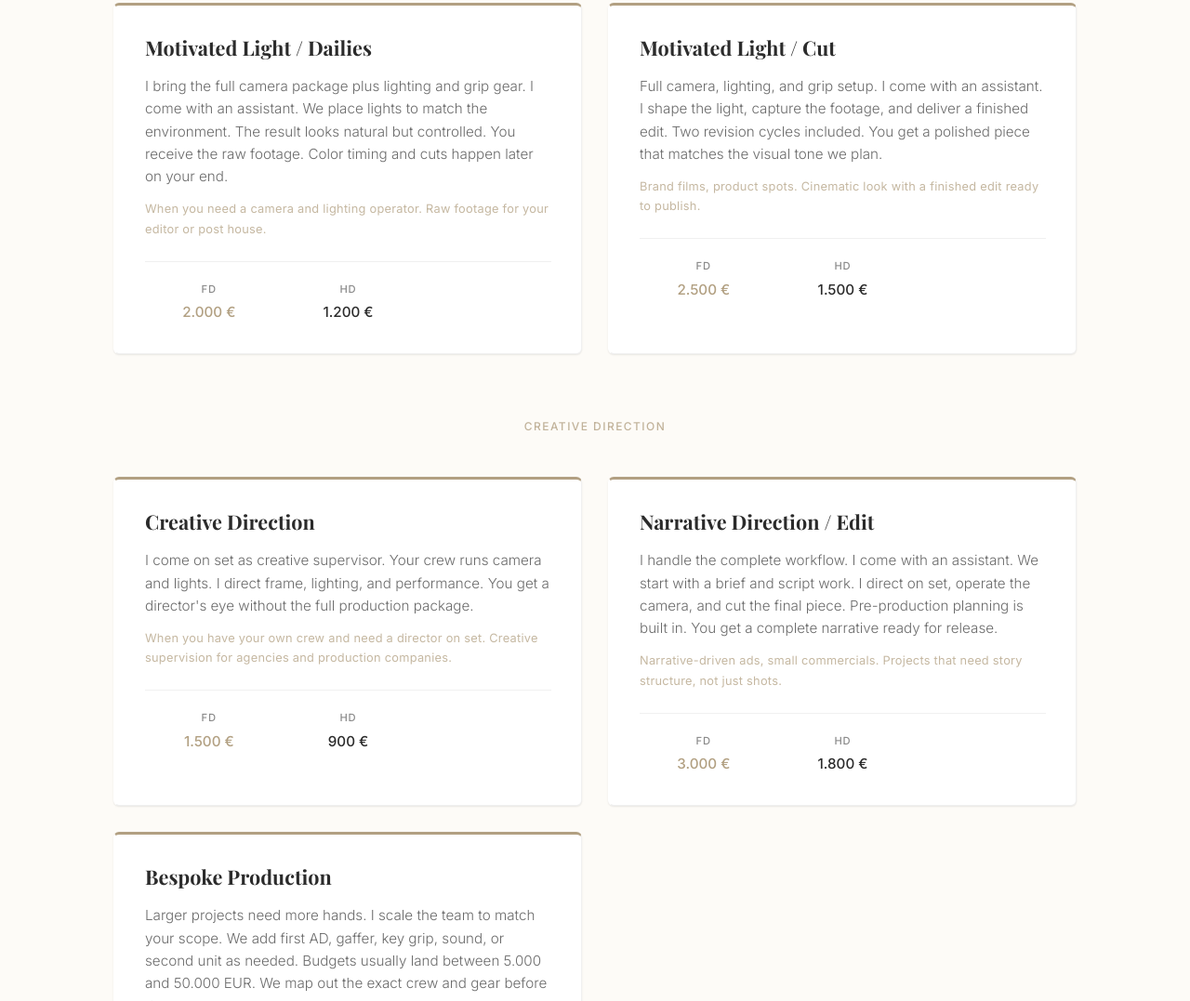
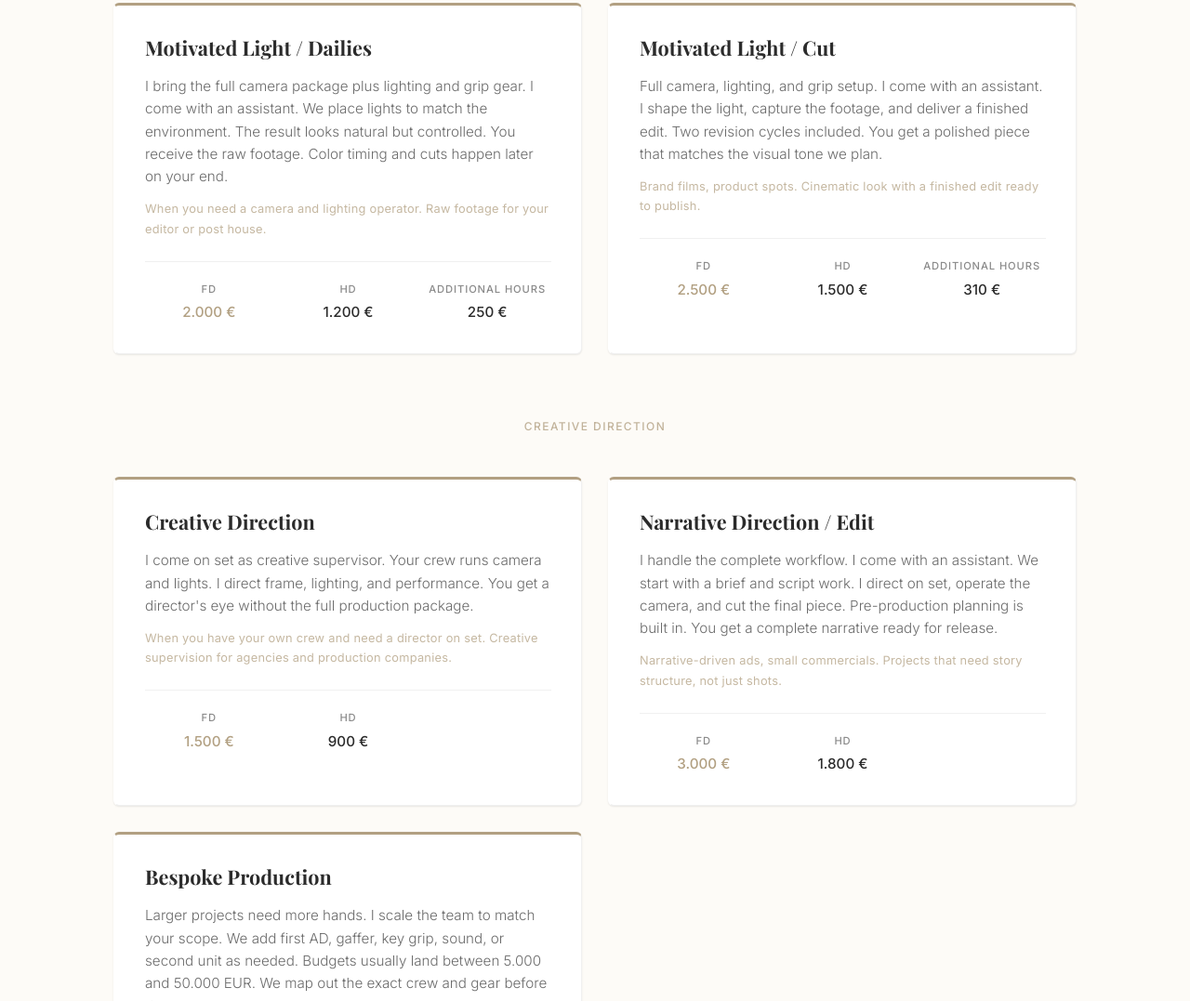
Before and after one commit to Padastic/atheaton-media, a plain HTML site: page prices/index.html in a window 1280 px wide. Shown: the part 1343-2420 px from the top of the page at 93% size. Drawn offline with nearby package versions, Linux system fonts and the light colour scheme.

Commit message:
Motivated Light: Additional Hours instead of HR

```diff
--- a/prices/index.html
+++ b/prices/index.html
@@ -658,6 +658,10 @@
             <div class="rate-label">HD</div>
             <div class="rate-value">1.200 &euro;</div>
           </div>
+          <div class="pricing-col">
+            <div class="rate-label">Additional Hours</div>
+            <div class="rate-value">250 &euro;</div>
+          </div>
         </div>
       </article>
 
@@ -676,6 +680,10 @@
           <div class="pricing-col">
             <div class="rate-label">HD</div>
             <div class="rate-value">1.500 &euro;</div>
+          </div>
+          <div class="pricing-col">
+            <div class="rate-label">Additional Hours</div>
+            <div class="rate-value">310 &euro;</div>
           </div>
         </div>
       </article>
```
